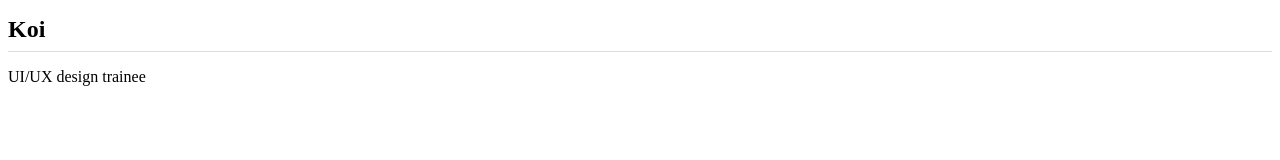
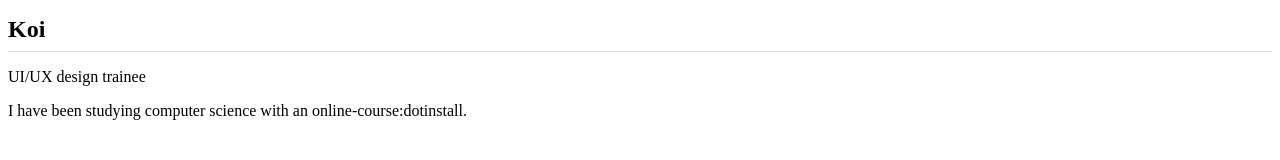
Before and after one commit to KoiCode7/KoiCode7.github.io, a plain HTML site: page index.html in a window 1280 px wide. Drawn offline with Linux system fonts and the light colour scheme.

Commit message:
Add files via upload

```diff
--- a/index.html
+++ b/index.html
@@ -10,5 +10,6 @@
   <body>
     <h1>Koi</h1>
     <p>UI/UX design trainee</p>
+    <p>I have been studying computer science with an online-course:dotinstall.</p>
   </body>
 </html>
```
